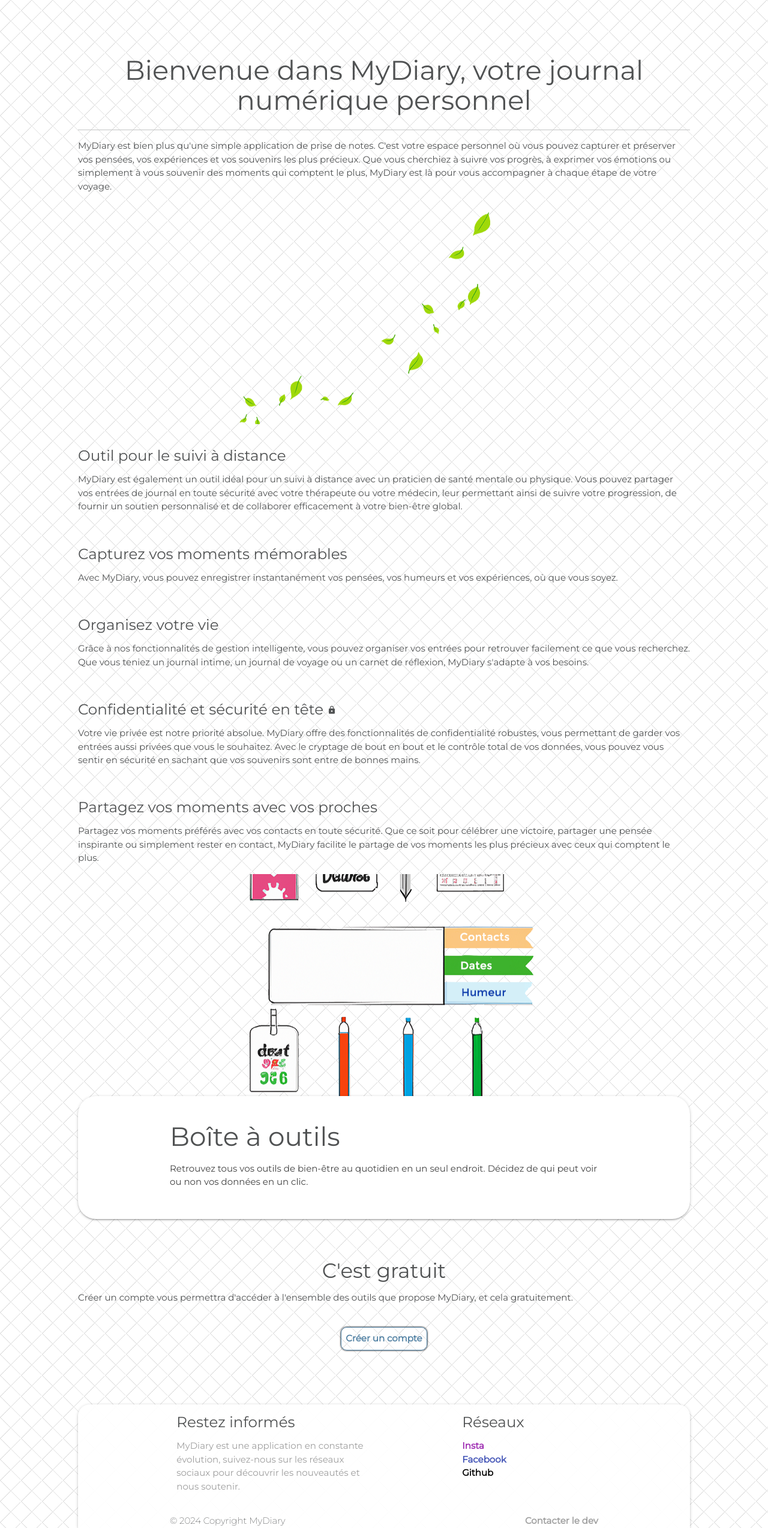
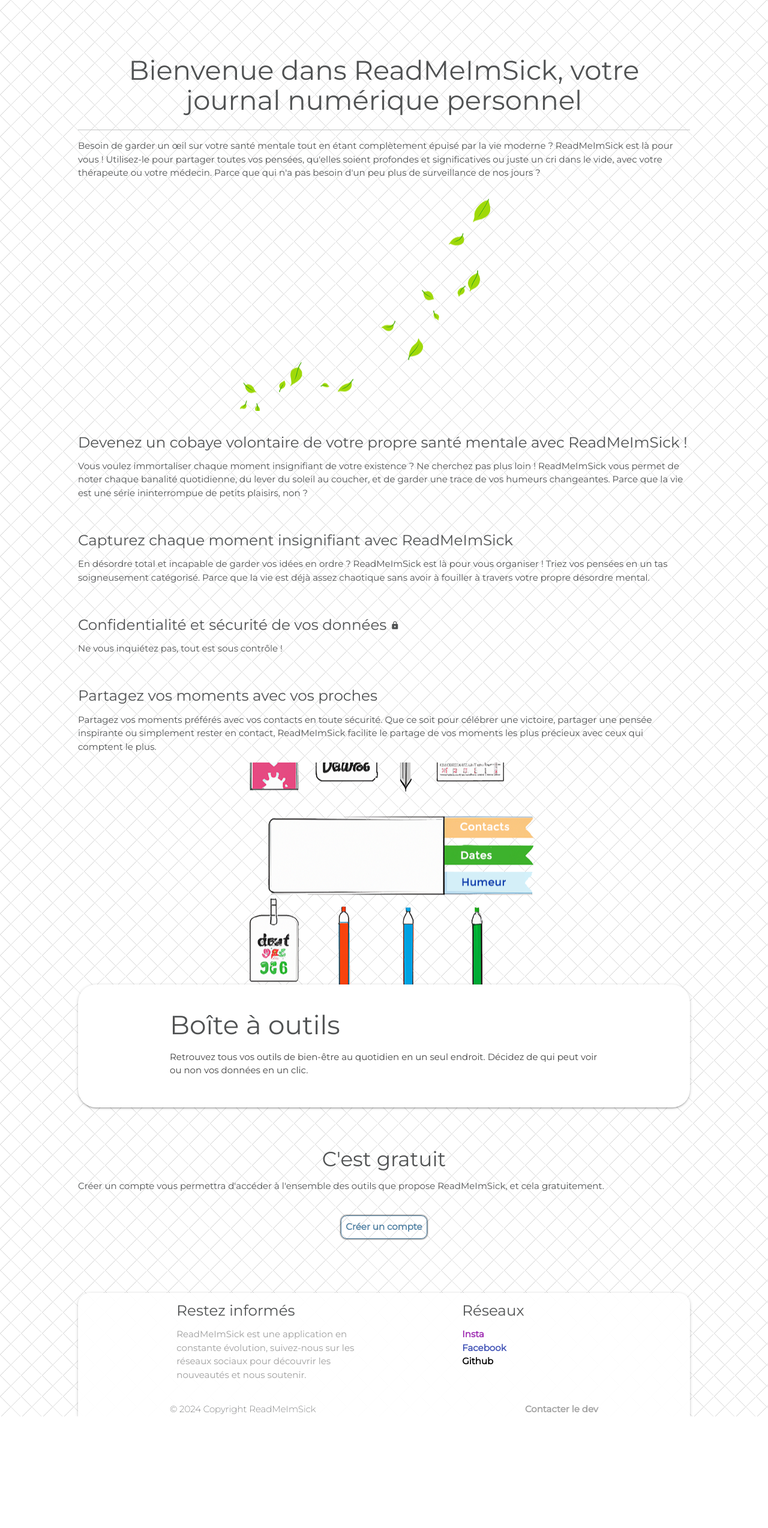
Before and after one commit to pierreyvesdonze/mydiary, a Symfony app: template templates/home/index.html.twig in a window 1280 px wide. Shown: the whole page at 60% size. After the commit the page ends 2361 px from the top, so only its background shows below. Run offline with Twig, Linux system fonts and the light colour scheme; the template is opened without the code that fills it, so the values that code supplies are empty; style sheets or scripts are compiled from the project's sources; some libraries are stand-ins or nearby versions.

Commit message:
switch des noms sur homepage et footer entre mydiary et readmeimsick

```diff
--- a/templates/footer/footer.html.twig
+++ b/templates/footer/footer.html.twig
@@ -3,7 +3,7 @@
         <div class="row">
             <div class="col l6 s12">
                 <h5 class="dark-text">Restez informés</h5>
-                <p class="grey-text">MyDiary est une application en constante évolution, suivez-nous sur les réseaux sociaux pour découvrir les nouveautés et nous soutenir.</p>
+                <p class="grey-text">ReadMeImSick est une application en constante évolution, suivez-nous sur les réseaux sociaux pour découvrir les nouveautés et nous soutenir.</p>
             </div>
             <div class="col l4 offset-l2 s12">
                 <h5 class="dark-text">Réseaux</h5>
@@ -18,7 +18,7 @@
     <div class="footer-copyright">
         <div class="container">
             {% set currentYear = date().format('Y') %}
-            © {{ currentYear }} Copyright MyDiary
+            © {{ currentYear }} Copyright ReadMeImSick
             <a class="grey-text right" href="#!">Contacter le dev</a>
         </div>
     </div>
--- a/templates/home/index.html.twig
+++ b/templates/home/index.html.twig
@@ -1,15 +1,12 @@
 {% extends 'base.html.twig' %}
 
-{% block title %}My Diary{% endblock %}
+{% block title %}ReadMeImSick{% endblock %}
 
 {% block body %}
-<h1>Bienvenue dans MyDiary, votre journal numérique personnel</h1>
+<h1>Bienvenue dans ReadMeImSick, votre journal numérique personnel</h1>
 <div class="divider"></div>
 <p>
-    MyDiary est bien plus qu'une simple application de prise de notes. C'est votre espace personnel où vous pouvez
-    capturer et préserver vos pensées, vos expériences et vos souvenirs les plus précieux. Que vous cherchiez à suivre
-    vos progrès, à exprimer vos émotions ou simplement à vous souvenir des moments qui comptent le plus, MyDiary est là
-    pour vous accompagner à chaque étape de votre voyage.
+    Besoin de garder un œil sur votre santé mentale tout en étant complètement épuisé par la vie moderne ? ReadMeImSick est là pour vous ! Utilisez-le pour partager toutes vos pensées, qu'elles soient profondes et significatives ou juste un cri dans le vide, avec votre thérapeute ou votre médecin. Parce que qui n'a pas besoin d'un peu plus de surveillance de nos jours ?
 </p>
 
 <div class="parallax-container">
@@ -18,39 +15,24 @@
 
 <br>
 
-<h5>Outil pour le suivi à distance</h5>
+<h5>Devenez un cobaye volontaire de votre propre santé mentale avec ReadMeImSick !</h5>
 <p>
-    MyDiary est également un outil idéal pour un suivi à distance avec un praticien de santé mentale ou physique. Vous
-    pouvez partager vos entrées de journal en toute sécurité avec votre thérapeute ou votre médecin, leur permettant
-    ainsi de suivre votre progression, de fournir un soutien personnalisé et de collaborer efficacement à votre
-    bien-être global.
+    Vous voulez immortaliser chaque moment insignifiant de votre existence ? Ne cherchez pas plus loin ! ReadMeImSick vous permet de noter chaque banalité quotidienne, du lever du soleil au coucher, et de garder une trace de vos humeurs changeantes. Parce que la vie est une série ininterrompue de petits plaisirs, non ?
 </p>
 
 <br>
 
-<h5>Capturez vos moments mémorables</h5>
+<h5>Capturez chaque moment insignifiant avec ReadMeImSick</h5>
 <p>
-    Avec MyDiary, vous pouvez enregistrer instantanément vos pensées, vos humeurs et vos expériences, où que vous soyez.
+    En désordre total et incapable de garder vos idées en ordre ? ReadMeImSick est là pour vous organiser ! Triez vos pensées en un tas soigneusement catégorisé. Parce que la vie est déjà assez chaotique sans avoir à fouiller à travers votre propre désordre mental.
 </p>
 
 <br>
 
-<h5>Organisez votre vie</h5>
-<p>
-    Grâce à nos fonctionnalités de gestion intelligente, vous pouvez organiser vos entrées pour retrouver facilement ce
-    que vous recherchez. Que vous teniez un journal intime, un journal de voyage ou un carnet de réflexion, MyDiary
-    s'adapte à vos besoins.
-</p>
-
-<br>
-
-<h5>Confidentialité et sécurité en tête <i class="tiny material-icons">lock</i></h5>
+<h5>Confidentialité et sécurité de vos données <i class="tiny material-icons">lock</i></h5>
 
 <p>
-    Votre vie privée est notre priorité absolue. MyDiary offre des fonctionnalités de confidentialité robustes, vous
-    permettant de garder vos entrées aussi privées que vous le souhaitez. Avec le cryptage de bout en bout et le
-    contrôle total de vos données, vous pouvez vous sentir en sécurité en sachant que vos souvenirs sont entre de bonnes
-    mains.
+    Ne vous inquiétez pas, tout est sous contrôle !
 </p>
 
 <br>
@@ -58,7 +40,7 @@
 <h5>Partagez vos moments avec vos proches</h5>
 <p>
     Partagez vos moments préférés avec vos contacts en toute sécurité. Que ce soit pour célébrer une victoire, partager
-    une pensée inspirante ou simplement rester en contact, MyDiary facilite le partage de vos moments les plus précieux
+    une pensée inspirante ou simplement rester en contact, ReadMeImSick facilite le partage de vos moments les plus précieux
     avec ceux qui comptent le plus.
 </p>
 
@@ -77,7 +59,7 @@
 <br><br>
 
 <h4>C'est gratuit</h4>
-<p>Créer un compte vous permettra d'accéder à l'ensemble des outils que propose MyDiary, et cela gratuitement.</p>
+<p>Créer un compte vous permettra d'accéder à l'ensemble des outils que propose ReadMeImSick, et cela gratuitement.</p>
 
 <br>
 
```
Also changed, not shown: public/assets/css/_settings.scss, 1 other file.
